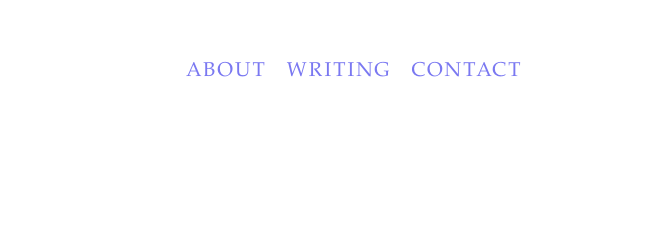
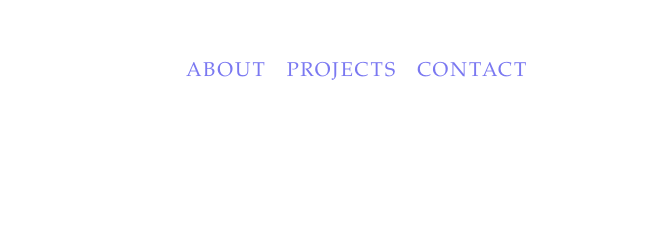
Before and after one commit to reram/reram.github.io, a Jekyll site: the page built from index.html, in a window 1280 px wide. Shown: the top 251 px of the page, without its empty margins (304-975 px from the left). Built offline with Jekyll 4.4.1, drawn with Linux system fonts in a browser that asks for light colours.

Commit message:
Update index.html

```diff
--- a/index.html
+++ b/index.html
@@ -9,7 +9,7 @@
 
 <ul>
   <li><a class="active" href="http://rhearamakrishnan.com">ABOUT</a></li>
-  <li><a href="http://rhearamakrishnan.com/writing">WRITING</a></li>
+  <li><a href="http://rhearamakrishnan.com/projects">PROJECTS</a></li>
   <li><a href="http://rhearamakrishnan.com/contact">CONTACT</a></li>
 </ul>
 
```
